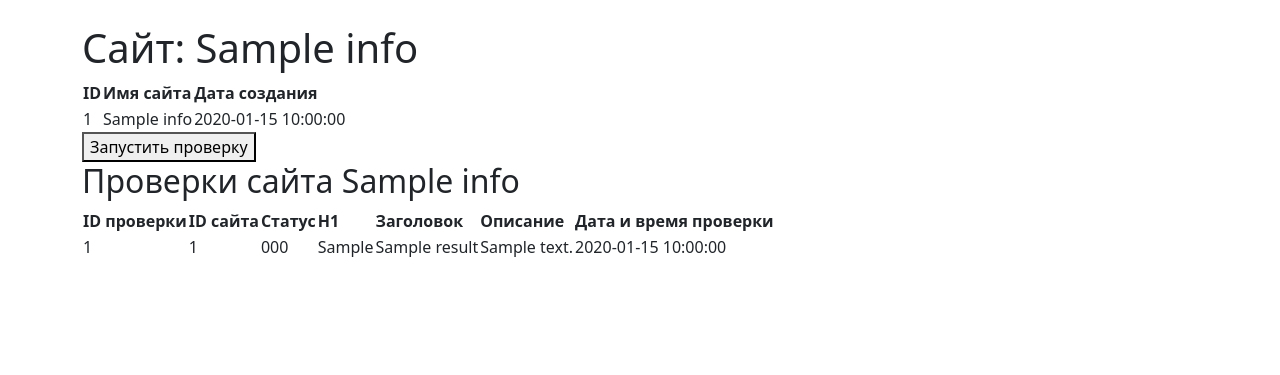
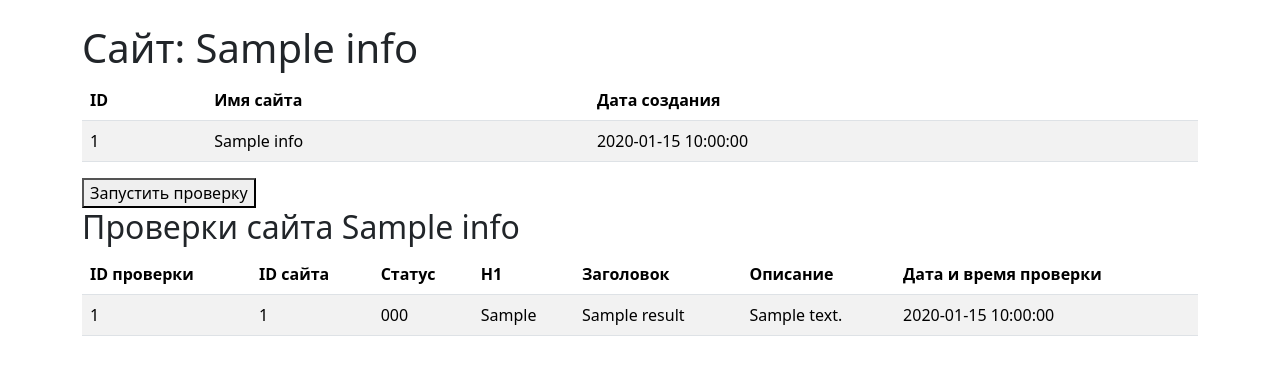
Before and after one commit to Victoria-Fedorenko/python-project-83, a Flask app: template page_analyzer/templates/url_info.html in a window 1280 px wide. Shown: the part 56-431 px from the top of the page. Run offline with Flask 3, Linux system fonts and the light colour scheme; the template is opened without the code that fills it: most values are stand-ins (such as "Sample title", 1, 10 or a date in 2020); some libraries are stand-ins or nearby versions.

Commit message:
updated list of urls

```diff
--- a/page_analyzer/templates/all_urls.html
+++ b/page_analyzer/templates/all_urls.html
@@ -12,6 +12,7 @@
                 <th>ID</th>
                 <th>URL</th>
                 <th>Дата создания</th>
+                <th>Последняя проверка</th>
                 <th>Детали</th>
             </tr>
         </thead>
@@ -30,6 +31,7 @@
                     </a>
                 </td>
                 <td>{{ url.created_at }}</td>
+                <td>{{ url.last_check }}</td>
                 <td>
                     <a href="{{ url_for('show_url_info', id=url.id) }}" class="btn btn-sm btn-info">
                         Подробнее
--- a/page_analyzer/templates/url_info.html
+++ b/page_analyzer/templates/url_info.html
@@ -4,7 +4,7 @@
 
 {% block content %}
 <h1>Сайт: {{ info.name }}</h1>
-<table class="table-responsive">
+<table class="table table-striped table-hover">
     <thead>
         <tr>
             <th>ID</th>
@@ -26,7 +26,7 @@
 </form>
 
 <h2>Проверки сайта {{ info.name }}</h2>
-<table class="table-responsive">
+<table class="table table-striped table-hover">
     <thead>
         <tr>
             <th>ID проверки</th>
```
Also changed, not shown: page_analyzer/repository.py (+6 -1 lines).
